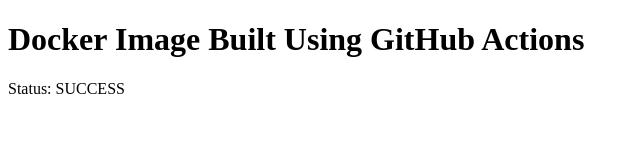
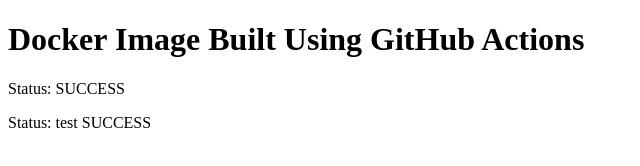
Before and after one commit to sheetallolumbia333/github-actions-docker, a plain HTML site: page index.html in a window 1280 px wide. Shown: the whole page, without its empty margins (0-640 px from the left). Drawn offline with Linux system fonts and the light colour scheme.

```diff
--- a/index.html
+++ b/index.html
@@ -6,5 +6,6 @@
 <body>
   <h1>Docker Image Built Using GitHub Actions</h1>
   <p>Status: SUCCESS</p>
+  <p>Status: test SUCCESS</p>
 </body>
 </html>
```
